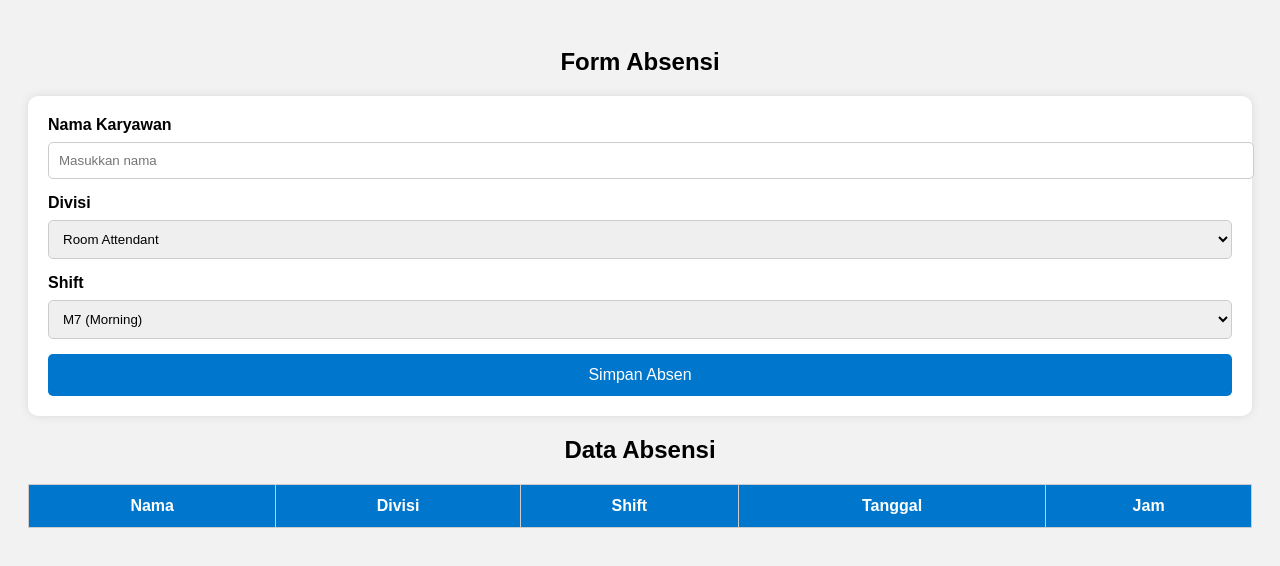
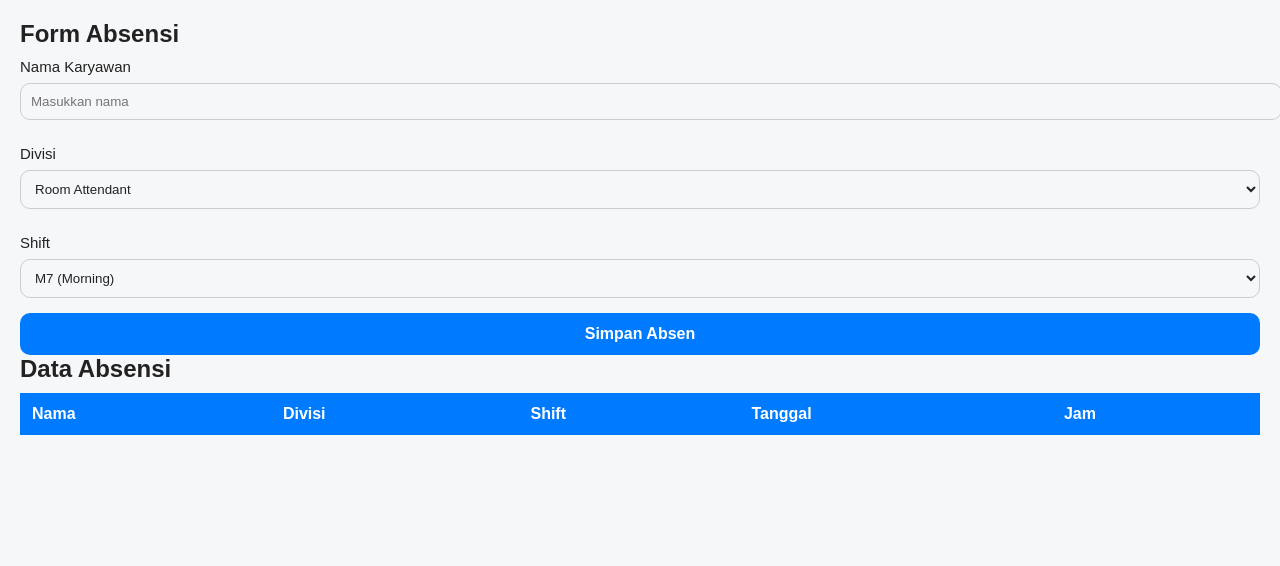
Before and after one commit to dedirizaaell-svg/absensi-app, a plain HTML site: page index.html in a window 1280 px wide. Drawn offline with Linux system fonts and the light colour scheme.

Commit message:
Update style.css

```diff
--- a/style.css
+++ b/style.css
@@ -1,64 +1,113 @@
-body {
-    font-family: Arial, sans-serif;
-    padding: 20px;
-    background: #f2f2f2;
+/* ====== VARIABEL WARNA ====== */
+:root {
+    --bg: #f6f7f9;
+    --card: #ffffff;
+    --text: #222;
+    --primary: #007bff;
+    --shadow: 0 4px 12px rgba(0, 0, 0, 0.08);
 }
 
-h2 {
-    text-align: center;
+body.dark {
+    --bg: #121212;
+    --card: #1e1e1e;
+    --text: #eaeaea;
+    --primary: #4aa3ff;
+    --shadow: 0 4px 12px rgba(0, 0, 0, 0.45);
 }
 
-.form {
-    background: white;
-    padding: 20px;
-    border-radius: 10px;
-    margin-bottom: 20px;
-    box-shadow: 0 0 10px rgba(0,0,0,0.1);
+/* ====== GLOBAL ====== */
+* {
+    margin: 0;
+    padding: 0;
+    font-family: "Poppins", sans-serif;
+    transition: background 0.35s ease, color 0.35s ease;
 }
 
+body {
+    background: var(--bg);
+    padding: 20px;
+    color: var(--text);
+}
+
+/* ====== HEADER ====== */
+.app-header {
+    display: flex;
+    justify-content: space-between;
+    align-items: center;
+    padding: 15px;
+    margin-bottom: 20px;
+}
+
+.mode-btn {
+    background: var(--card);
+    border: none;
+    padding: 10px 14px;
+    border-radius: 10px;
+    cursor: pointer;
+    font-size: 20px;
+    box-shadow: var(--shadow);
+    color: var(--text);
+}
+
+/* ====== CARD ====== */
+.form-card, .data-card {
+    background: var(--card);
+    padding: 18px;
+    border-radius: 15px;
+    margin-bottom: 25px;
+    box-shadow: var(--shadow);
+}
+
+/* ====== FORM ====== */
 label {
-    font-weight: bold;
+    font-size: 15px;
+    margin-top: 10px;
+    display: block;
 }
 
 input, select {
     width: 100%;
     padding: 10px;
     margin: 8px 0 15px;
-    border-radius: 5px;
     border: 1px solid #ccc;
+    border-radius: 10px;
+    background: var(--bg);
+    color: var(--text);
 }
 
 button {
     width: 100%;
     padding: 12px;
-    background: #0077cc;
+    border-radius: 10px;
     border: none;
+    background: var(--primary);
     color: white;
-    border-radius: 5px;
+    font-weight: bold;
     cursor: pointer;
     font-size: 16px;
 }
 
 button:hover {
-    background: #005fa3;
+    opacity: 0.9;
 }
 
+/* ====== TABLE ====== */
 table {
     width: 100%;
     border-collapse: collapse;
+    margin-top: 10px;
 }
 
 th, td {
     padding: 12px;
-    border: 1px solid #ccc;
-    text-align: center;
+    text-align: left;
 }
 
-table th {
-    background: #0077cc;
+thead {
+    background: var(--primary);
     color: white;
 }
 
-table tr:nth-child(even) {
-    background: #eee;
+tbody tr {
+    border-bottom: 1px solid #ddd;
 }
```
